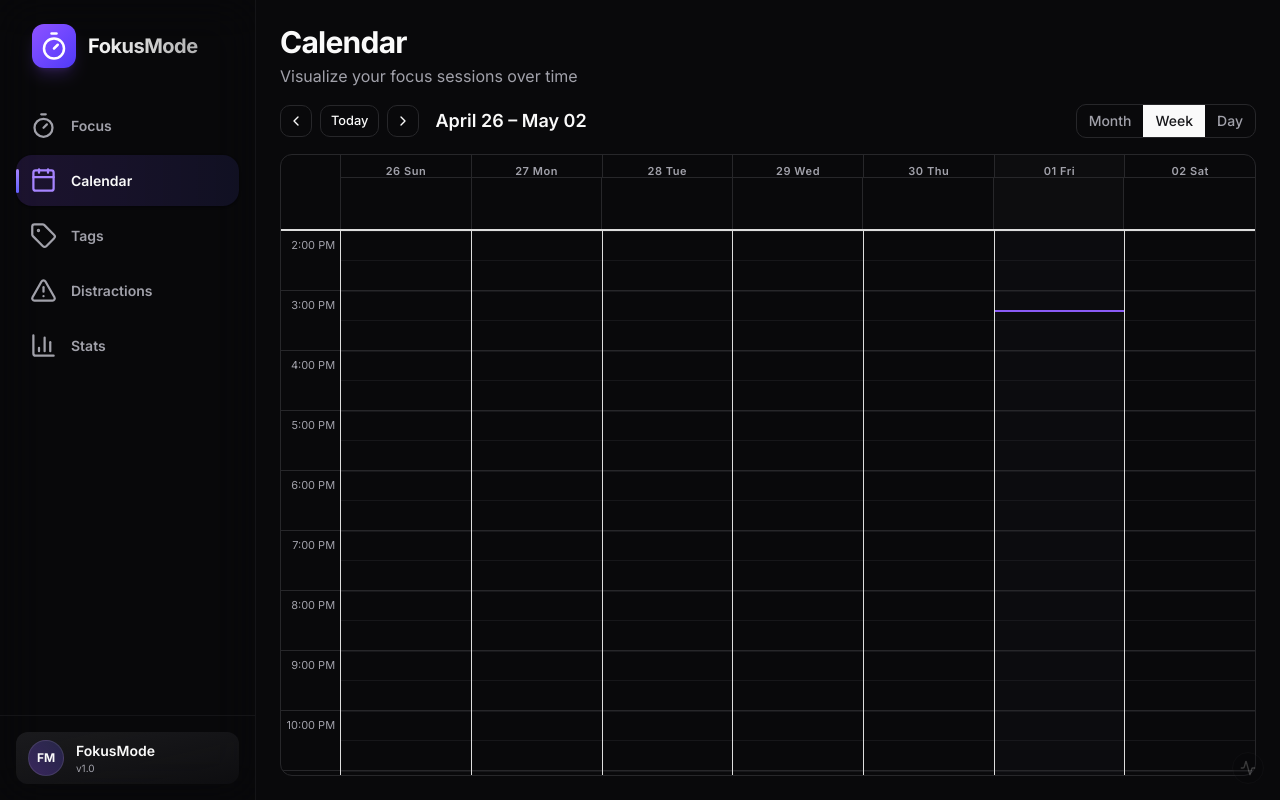
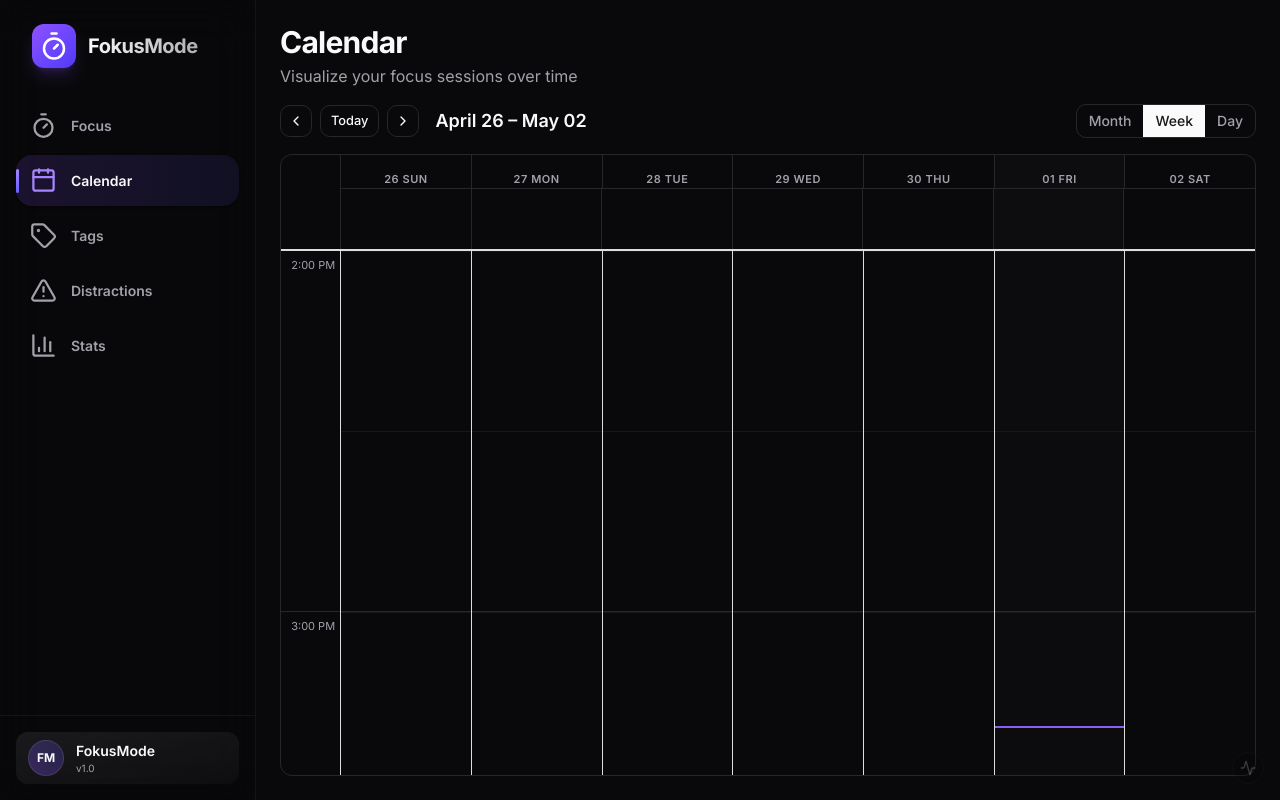
Before and after one commit to ShadyXV/fokusmode-web, a React (Vite) app: page /calendar in a window 1280 px wide. Both pictures are taken after a click on the button "Week". Built offline with nearby package versions, Linux system fonts and the light colour scheme; no server answers.

Commit message:
feat: improve calendar layout with custom styling, slot sizing, and event overlap resolution

```diff
--- a/src/lib/calendarHelpers.ts
+++ b/src/lib/calendarHelpers.ts
@@ -165,6 +165,38 @@ export function getDateRangeForView(
   }
 }
 
+export function resolveEventOverlaps(events: CalendarEvent[]): CalendarEvent[] {
+  // Shallow copy events to avoid mutating source query data
+  const copied = events.map(e => ({ ...e }));
+
+  // Sort by start time (earliest first), then by end time descending
+  copied.sort((a, b) => {
+    const diff = a.start.getTime() - b.start.getTime();
+    if (diff !== 0) return diff;
+    return b.end.getTime() - a.end.getTime();
+  });
+
+  for (let i = 0; i < copied.length - 1; i++) {
+    const curr = copied[i];
+    const next = copied[i + 1];
+
+    const currStart = curr.start.getTime();
+    const currEnd = curr.end.getTime();
+    const nextStart = next.start.getTime();
+
+    // If next event starts before current event ends visually, we have an overlap
+    if (currEnd > nextStart) {
+      // Safely truncate preceding event's end time to match succeeding event's start time with a microscopic 1-second gap.
+      // This prevents React Big Calendar from treating them as overlapping columns.
+      if (nextStart > currStart) {
+        curr.end = new Date(nextStart - 1000);
+      }
+    }
+  }
+
+  return copied;
+}
+
 export function buildMonthSummaries(events: CalendarEvent[]): CalendarEvent[] {
   const focusEvents = events.filter((e) => !e.isBreak);
   const eventsByDay = new Map<string, CalendarEvent[]>();
--- a/src/pages/CalendarPage.tsx
+++ b/src/pages/CalendarPage.tsx
@@ -1,7 +1,7 @@
-import { useState, useMemo, useCallback, useRef } from "react";
+import { useState, useMemo, useCallback, useRef, cloneElement, isValidElement, useEffect } from "react";
 import { useQuery } from "convex/react";
 import { api } from "../../convex/_generated/api";
-import { Calendar as BigCalendar, dateFnsLocalizer, type View } from "react-big-calendar";
+import { Calendar as BigCalendar, dateFnsLocalizer, type View, type EventWrapperProps } from "react-big-calendar";
 import { format, parse, startOfWeek, getDay, isToday } from "date-fns";
 import { enUS } from "date-fns/locale/en-US";
 import "react-big-calendar/lib/css/react-big-calendar.css";
@@ -10,6 +10,7 @@ import {
   breaksToEvents,
   buildMonthSummaries,
   get3MonthBufferRange,
+  resolveEventOverlaps,
   type CalendarEvent,
 } from "@/lib/calendarHelpers";
 import CustomToolbar from "@/components/calendar/CustomToolbar";
@@ -48,6 +49,15 @@ export default function CalendarPage() {
     );
   };
 
+  // Custom component for the column headers (Day/Week views) to prevent touching bottom border
+  const CustomHeader = ({ label }: { label: string }) => {
+    return (
+      <div className="flex flex-col items-center justify-center pb-3 pt-2 text-center text-[11px] font-semibold tracking-wider text-muted-foreground uppercase w-full">
+        <span>{label}</span>
+      </div>
+    );
+  };
+
   // Always fetch a 3-month buffer (prev, current, next month)
   // This ensures switching views (Month/Week/Day) is instantaneous
   const bufferedRange = useMemo(() => {
@@ -69,10 +79,49 @@ export default function CalendarPage() {
       ...breaksToEvents(breaks as any[]),
     ];
 
-    const result = view === "month" ? buildMonthSummaries(allEvents) : allEvents;
-    lastEvents.current = result;
-    return result;
+    const resolvedEvents = resolveEventOverlaps(allEvents);
+
+    return view === "month" ? buildMonthSummaries(resolvedEvents) : resolvedEvents;
   }, [sessions, breaks, tags, view]);
+
+  // Update lastEvents.current inside useEffect to avoid updating ref during render
+  useEffect(() => {
+    if (sessions && breaks && tags) {
+      lastEvents.current = events;
+    }
+  }, [events, sessions, breaks, tags]);
+
+  // Custom slot group style getter to force the slot group height (1 hour = 360px)
+  const slotGroupPropGetter = useCallback(() => {
+    return {
+      style: {
+        minHeight: "360px", // Each 1-hour slot group is exactly 360px high
+      },
+    };
+  }, []);
+
+  // Custom slot style getter to increase vertical space by 100% + another 200% (360px per hour total)
+  const slotPropGetter = useCallback(() => {
+    return {
+      style: {
+        minHeight: "180px", // Each 30-min slot is 180px high, making 1 hour exactly 360px high
+      },
+    };
+  }, []);
+
+  const CustomEventWrapper = useCallback(({ children }: EventWrapperProps<CalendarEvent> & { children?: React.ReactNode }) => {
+    if (view === "month" || !isValidElement(children)) return <>{children}</>;
+
+    const props = children.props as { style?: React.CSSProperties };
+    const childStyle = props.style || {};
+    return cloneElement(children as React.ReactElement<{ style?: React.CSSProperties }>, {
+      style: {
+        ...childStyle,
+        left: "0%",
+        width: "100%",
+      },
+    });
+  }, [view]);
 
   const scrollToTime = useMemo(() => {
     const now = new Date();
@@ -89,9 +138,10 @@ export default function CalendarPage() {
         color: "#fff",
         padding: "1px 4px",
         fontSize: "12px",
+        width: view === "month" ? undefined : "100%",
       },
     };
-  }, []);
+  }, [view]);
 
   const handleSelectEvent = useCallback((event: CalendarEvent) => {
     if (event.isMonthSummary) {
@@ -122,13 +172,23 @@ export default function CalendarPage() {
           view={view as View}
           onView={(v: View) => setView(v)}
           views={["month", "week", "day"]}
+          dayLayoutAlgorithm="no-overlap"
           components={{
             toolbar: CustomToolbar,
             event: CustomEvent,
+            eventWrapper: CustomEventWrapper,
+            week: {
+              header: CustomHeader,
+            },
+            day: {
+              header: CustomHeader,
+            },
             month: {
               dateHeader: DateHeader,
             },
           }}
+          slotGroupPropGetter={slotGroupPropGetter}
+          slotPropGetter={slotPropGetter}
           eventPropGetter={eventStyleGetter}
           onSelectEvent={handleSelectEvent}
           scrollToTime={scrollToTime}
```
